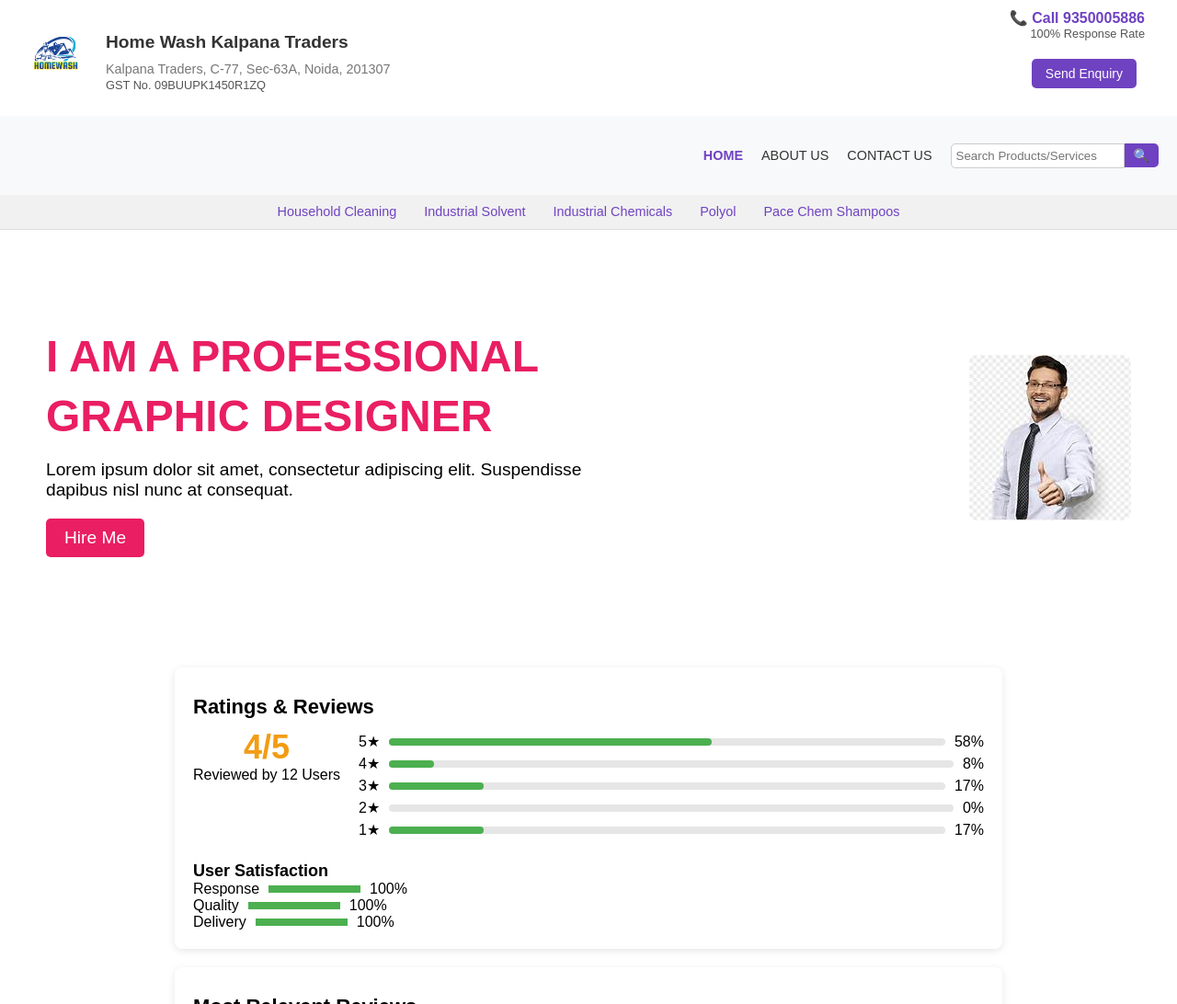
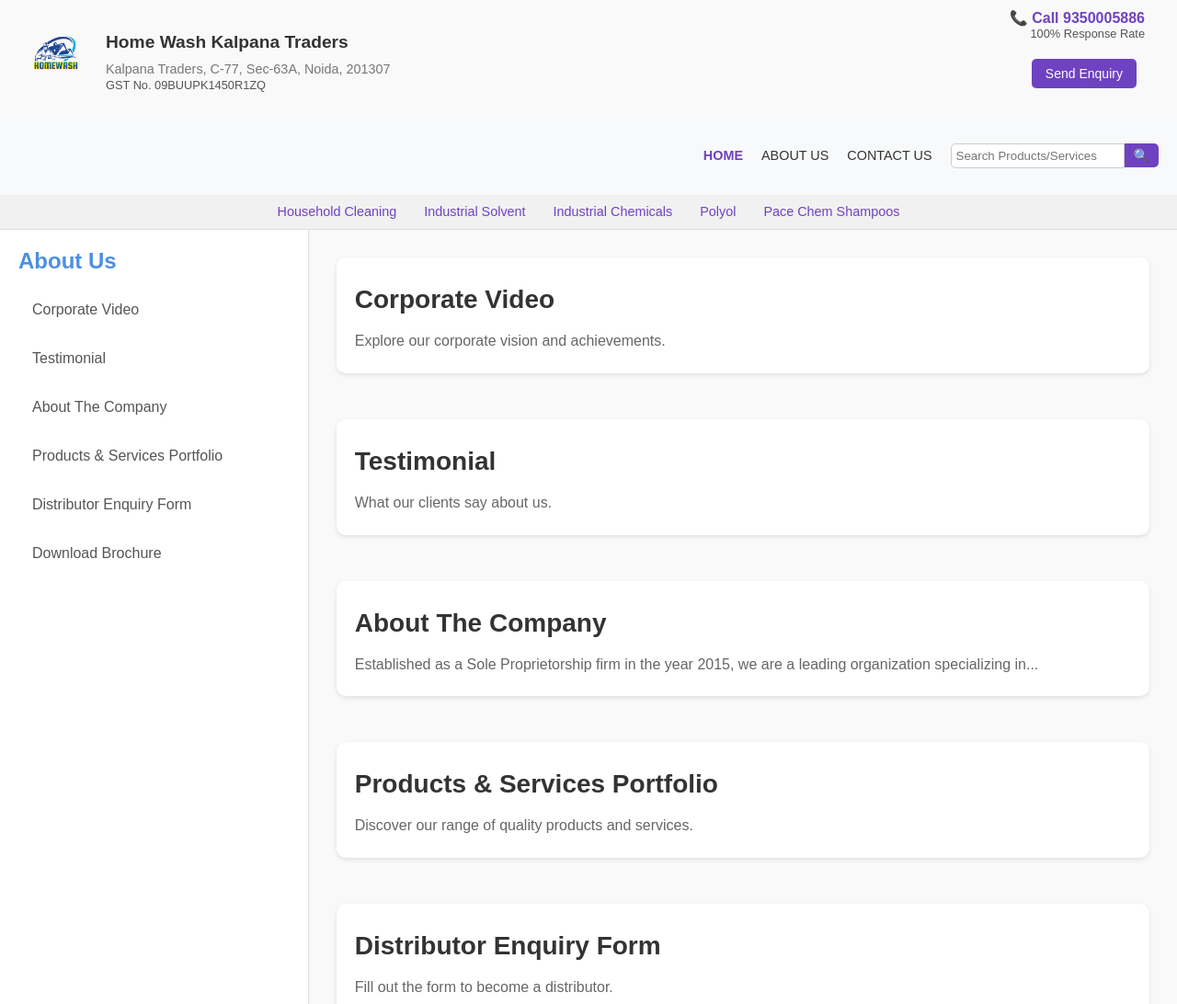
Before and after one commit to Aniket3689/homewash, a plain HTML site: page aboutus/aboutus.html in a window 1280 px wide. Shown: the top 1092 px of the page at 92% size. Drawn offline with Linux system fonts and the light colour scheme.

```diff
--- a/aboutus/aboutus.css
+++ b/aboutus/aboutus.css
@@ -1,67 +1,108 @@
+/* General Reset */
+* {
+    margin: 0;
+    padding: 0;
+    box-sizing: border-box;
+  }
 
+  body {
+    font-family: 'Arial', sans-serif;
+    background-color: #f9f9f9;
+    color: #333;
+  }
 
-/* Intro section */
-.intro {
+  .dashboard {
     display: flex;
-    justify-content: space-between;
-    align-items: center;
-    padding: 100px 50px;
-    background-color:white;
-}
+    min-height: 100vh;
+  }
 
-.intro-text {
-    max-width: 600px;
-}
+  /* Sidebar */
+  .sidebar {
+    flex: 1;
+    min-width: 250px;
+    background: #fff;
+    border-right: 1px solid #ddd;
+    padding: 20px;
+    position: sticky;
+    top: 0;
+  }
 
-.intro-text h1, .intro-text h2 {
-    font-size: 3rem;
-    color: #e91e63;
-}
+  .sidebar h2 {
+    font-size: 24px;
+    font-weight: 700;
+    color: #4a90e2;
+    margin-bottom: 20px;
+  }
 
-.intro-text p {
-    font-size: 1.2rem;
-    margin: 20px 0;
-}
+  .sidebar ul {
+    list-style: none;
+  }
 
-.hire-button {
-    display: inline-block;
-    padding: 10px 20px;
-    background-color: #e91e63;
-    color: #fff;
-    font-size: 1.2rem;
+  .sidebar ul li {
+    margin-bottom: 15px;
+  }
+
+  .sidebar ul li a {
     text-decoration: none;
+    font-size: 16px;
+    color: #555;
+    padding: 10px 15px;
+    display: block;
     border-radius: 5px;
-}
+    transition: all 0.3s ease;
+  }
 
-.intro-image img {
-    max-width: 500%;
-    max-height: 200%;
-    border-radius: 8px;
-}
+  .sidebar ul li a:hover {
+    background-color: #4a90e2;
+    color: white;
+  }
 
-/* Footer Styling */
+  /* Main Content */
+  .main-content {
+    flex: 3;
+    padding: 30px;
+  }
 
+  .main-content section {
+    margin-bottom: 50px;
+    background: white;
+    padding: 20px;
+    border-radius: 10px;
+    box-shadow: 0 2px 5px rgba(0, 0, 0, 0.1);
+  }
 
-/* Responsive Styling */
-@media (max-width: 768px) {
-    .intro {
-        flex-direction: column;
-        text-align: center;
+  .main-content section h1 {
+    font-size: 28px;
+    font-weight: bold;
+    color: #333;
+    margin-bottom: 15px;
+  }
+
+  .main-content section p {
+    font-size: 16px;
+    line-height: 1.8;
+    color: #666;
+  }
+
+  /* Responsive Design */
+  @media (max-width: 768px) {
+    .dashboard {
+      flex-direction: column;
     }
 
-    .intro-text {
-        margin-bottom: 30px;
+    .sidebar {
+      position: relative;
+      border-right: none;
+      border-bottom: 1px solid #ddd;
+      margin-bottom: 20px;
     }
 
-    header nav ul {
-        flex-direction: column;
+    .main-content {
+      padding: 15px;
     }
 
-    header nav ul li {
-        margin: 10px 0;
+    .main-content section {
+      margin-bottom: 30px;
+      padding: 15px;
     }
-
-    .intro-image img {
-        max-width: 100%;
-    }
-}
+  }
--- a/aboutus/aboutus.html
+++ b/aboutus/aboutus.html
@@ -99,17 +99,50 @@
 
 
 
-        <section class="intro">
-            <div class="intro-text">
-                <h1>I AM A PROFESSIONAL</h1>
-                <h2>GRAPHIC DESIGNER</h2>
-                <p>Lorem ipsum dolor sit amet, consectetur adipiscing elit. Suspendisse dapibus nisl nunc at consequat.</p>
-                <a href="#hire" class="hire-button">Hire Me</a>
-            </div>
-            <div class="intro-image">
-                <img src="/image/th (2).jpg" alt="Graphic Designer">
-            </div>
-        </section>
+        <div class="dashboard">
+          <!-- Sidebar -->
+          <div class="sidebar">
+            <h2>About Us</h2>
+            <ul>
+              <li><a href="#corporate-video">Corporate Video</a></li>
+              <li><a href="#testimonial">Testimonial</a></li>
+              <li><a href="#about-company">About The Company</a></li>
+              <li><a href="#portfolio">Products & Services Portfolio</a></li>
+              <li><a href="#enquiry-form">Distributor Enquiry Form</a></li>
+              <li><a href="#brochure">Download Brochure</a></li>
+            </ul>
+          </div>
+
+          <!-- Main Content -->
+          <div class="main-content">
+            <section id="corporate-video">
+              <h1>Corporate Video</h1>
+              <p>Explore our corporate vision and achievements.</p>
+            </section>
+            <section id="testimonial">
+              <h1>Testimonial</h1>
+              <p>What our clients say about us.</p>
+            </section>
+            <section id="about-company">
+              <h1>About The Company</h1>
+              <p>
+                Established as a Sole Proprietorship firm in the year 2015, we are a leading organization specializing in...
+              </p>
+            </section>
+            <section id="portfolio">
+              <h1>Products & Services Portfolio</h1>
+              <p>Discover our range of quality products and services.</p>
+            </section>
+            <section id="enquiry-form">
+              <h1>Distributor Enquiry Form</h1>
+              <p>Fill out the form to become a distributor.</p>
+            </section>
+            <section id="brochure">
+              <h1>Download Brochure</h1>
+              <p>Access our detailed brochure for more information.</p>
+            </section>
+          </div>
+        </div>
 
 
 
@@ -117,7 +150,7 @@
 
 
 
-        <div class="rating-section">
+
           <h1>Ratings & Reviews</h1>
           <div class="rating-header">
             <div class="overall-rating">
@@ -218,7 +251,7 @@
               <p><em>Good value for money!</em></p>
             </div>
           </div>
-        </div>
+        </div> -->
 
 
 
@@ -249,7 +282,7 @@
                 <img src="/image/th (1).jpg" alt="Make in India Icon">
               </div>
             </div>
-          </footer>
+        </footer>
 
 
 
@@ -261,5 +294,6 @@
 
         <script src="/navbar/navbar.js"></script>
         <script src="/review/review.js"></script>
+        <script src="/aboutus/aboutus.js"></script>
 </body>
 </html>
--- a/aboutus/aboutus.js
+++ b/aboutus/aboutus.js
@@ -0,0 +1,13 @@
+// Smooth Scrolling for Sidebar Links
+document.querySelectorAll('.sidebar a').forEach(link => {
+    link.addEventListener('click', function (e) {
+      e.preventDefault();
+      const targetId = this.getAttribute('href').substring(1);
+      const targetElement = document.getElementById(targetId);
+
+      targetElement.scrollIntoView({
+        behavior: 'smooth',
+        block: 'start'
+      });
+    });
+  });
```
Also changed, not shown: contactus/contactus.html (+6 -5 lines).
